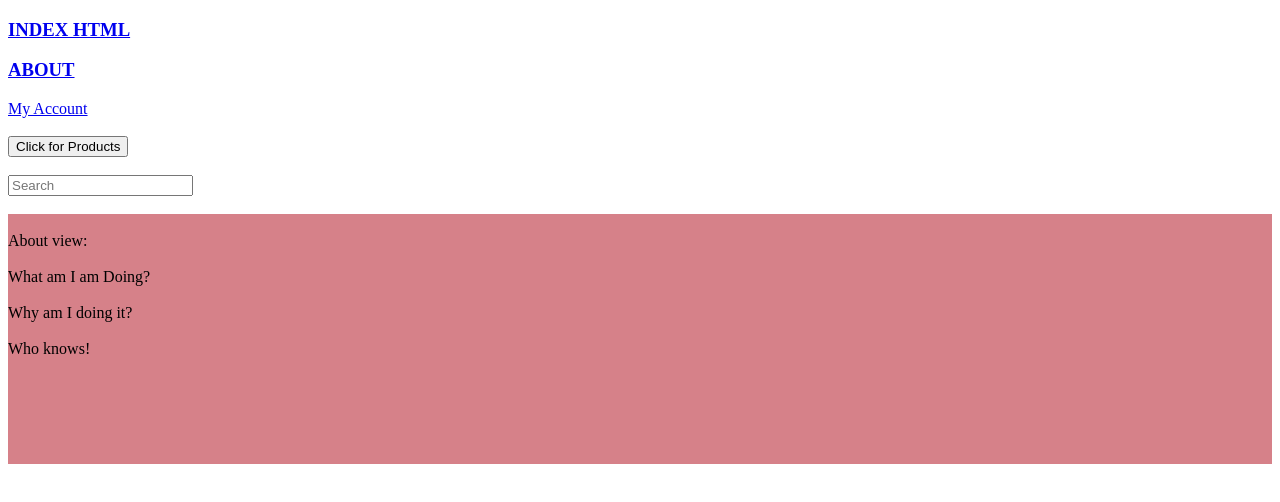
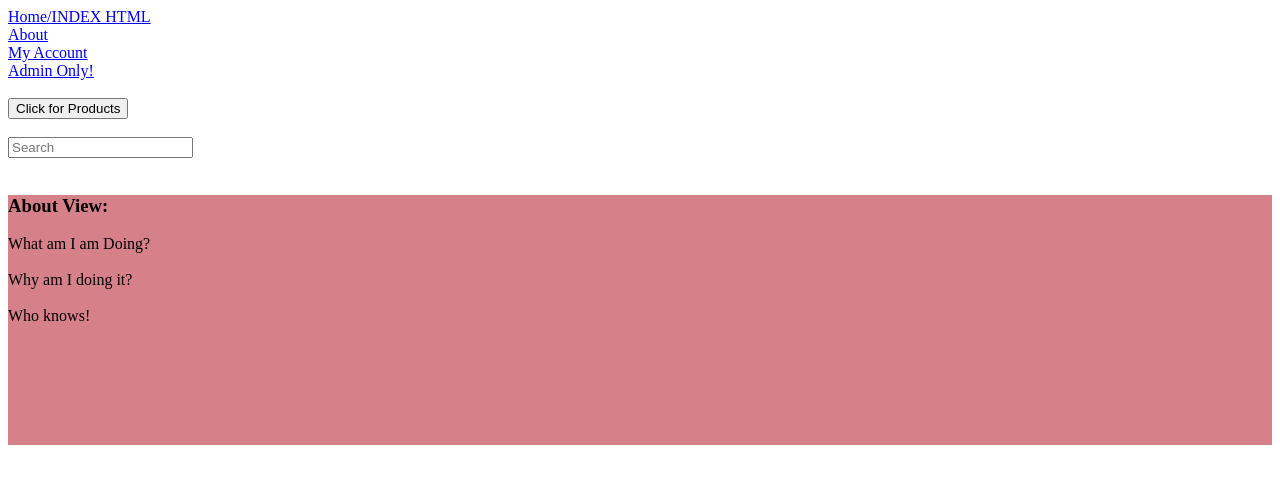
Before and after one commit to mkrajews/ecommercePROJECT, a website: page public/index.html at #!/about in a window 1280 px wide. Drawn offline with nearby package versions, Linux system fonts and the light colour scheme; some packages are replaced by stand-ins of ours.

Commit message:
added admin view

```diff
--- a/public/app/app.js
+++ b/public/app/app.js
@@ -13,6 +13,10 @@ angular.module('app', ['ui.router'])
                 templateUrl: './app/component/about/about.html',
                 controller: 'abtCtrl'
             })
+            .state('admin', {
+                url: '/admin',
+                templateUrl: './app/component/admin/admin.html'
+            })
             .state('myAccount', {
                 url: '/myAccount',
                 templateUrl: './app/component/myAccount/myAccount.html',
--- a/public/app/component/about/about.html
+++ b/public/app/component/about/about.html
@@ -1,8 +1,7 @@
 <div class="abtBkgrnd">
   <div>
-     <br>
-     About view:
-     <br><br>
+     <h3>About View:</h3>
+
      What am I am Doing?
      <br>
      <br>
--- a/public/index.html
+++ b/public/index.html
@@ -33,13 +33,16 @@
 <body ng-controller="homeCtrl">
 
   <div>
-    <a href="/#/"><h3>INDEX HTML</h3></a>
+    <a href="/#/">Home/INDEX HTML</a>
   </div>
   <div>
-      <a ui-sref="about"><h3>ABOUT</h3></a>
+      <a ui-sref="about">About</a>
   </div>
   <div>
     <a ui-sref="myAccount">My Account</a>
+  </div>
+  <div>
+    <a ui-sref="admin">Admin Only!</a>
   </div>
   <br>
 
```
Also changed, not shown: public/app/component/admin/admin.html (added, +10 -0 lines), public/app/component/myAccount/myAccount.html (+2 -2 lines).
